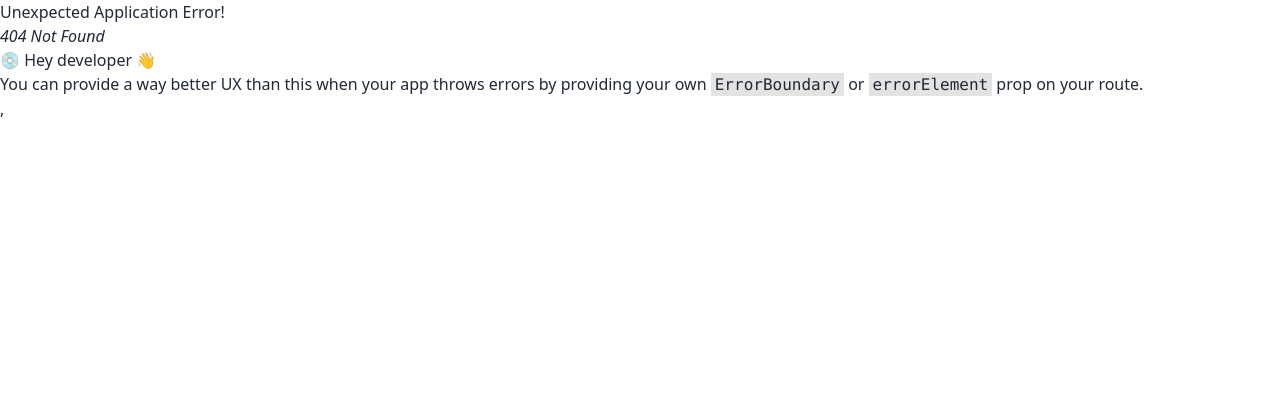
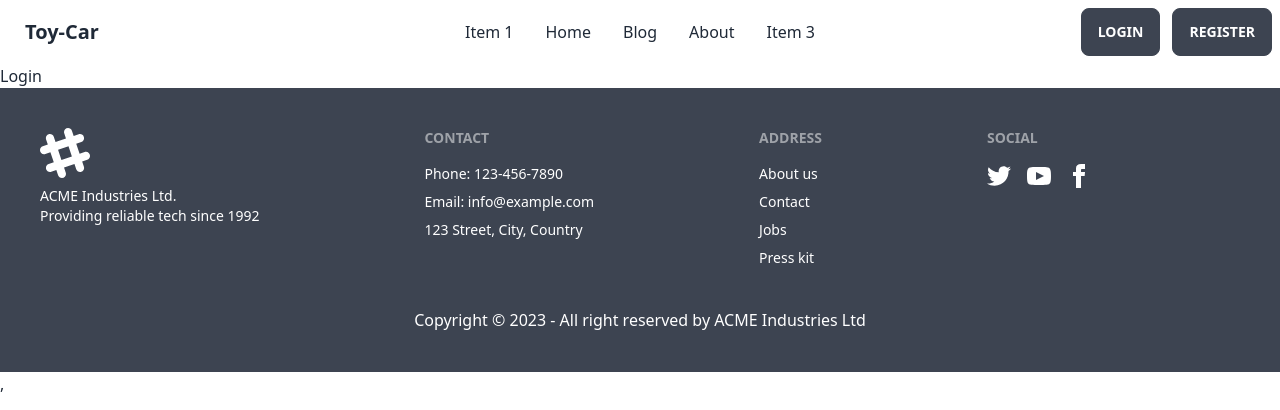
Before and after one commit to Aditto002/Toy_Car_Client, a React (Vite) app: page /login in a window 1280 px wide. Before the commit this address had no page. Shown: the top 410 px of the page. Built offline with nearby package versions, Linux system fonts and the light colour scheme.

Commit message:
About Us

```diff
--- /dev/null
+++ b/src/pages/Home/About.jsx
@@ -0,0 +1,21 @@
+import React from 'react'
+
+function About() {
+  return (
+    <section className='mt-10'><h2 className='text-4xl text-center font-bold mb-8'>About Us</h2>
+
+<div className="hero min-h-screen bg-base-200">
+  <div className="hero-content flex-col lg:flex-row-reverse">
+    <img src="https://images.pexels.com/photos/4492278/pexels-photo-4492278.jpeg?auto=compress&cs=tinysrgb&w=600" className="max-w-sm rounded-lg shadow-2xl ml-10" />
+    <div className='w-2/5'>
+      <h1 className="text-5xl font-bold">We Provide You Best Toy</h1>
+      <p className="py-6">Introducing the ultimate toy car for young enthusiasts! This sleek and innovative toy car combines speed, durability, and style. With its realistic design and attention to detail, it brings endless joy and imagination to playtime. Built to withstand rough play, this toy car guarantees hours of fun-filled adventures. Get ready to rev up the excitement with our exceptional toy car!</p>
+      {/* <button className="btn btn-primary">Get Started</button> */}
+    </div>
+  </div>
+</div>
+    </section>
+  )
+}
+
+export default About
--- a/src/pages/Home/Home/Home.jsx
+++ b/src/pages/Home/Home/Home.jsx
@@ -1,11 +1,13 @@
 import React from 'react'
 import Banner from '../Banner'
 import Gallery from '../Gallery'
+import About from '../About'
 
 function Home() {
   return (
     <div>
     <Banner></Banner>
+    <About></About>
     <Gallery></Gallery>
     </div>
   )
--- /dev/null
+++ b/src/pages/Home/Login.jsx
@@ -0,0 +1,9 @@
+import React from 'react'
+
+function Login() {
+  return (
+    <div>Login</div>
+  )
+}
+
+export default Login
--- a/src/pages/Shared/NavBar/NavBar.jsx
+++ b/src/pages/Shared/NavBar/NavBar.jsx
@@ -1,4 +1,5 @@
 import React from "react";
+import { Link } from "react-router-dom";
 
 function NavBar() {
   return (
@@ -61,8 +62,8 @@ function NavBar() {
         </ul>
       </div>
       <div className="navbar-end">
-        <a className="btn ">Login</a>
-        <a className="btn ml-3">Register</a>
+        <Link to="/login" className="btn ">Login</Link>
+        <Link to="/Register" className="btn ml-3">Register</Link>
       </div>
     </div>
   );
```
Also changed, not shown: src/Routes/Route.jsx (+8 -1 lines).
